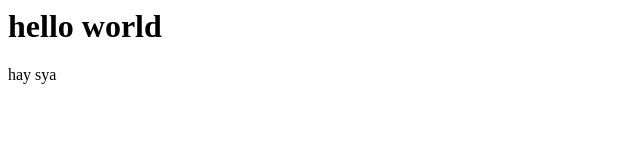
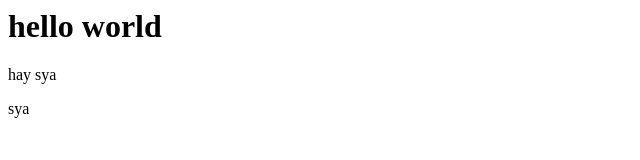
Before and after one commit to indraaptg90/laura, a plain HTML site: page index.html in a window 1280 px wide. Shown: the full height of the page, 0-640 px from the left. Drawn offline with Linux system fonts and the light colour scheme.

Commit message:
menambah sya

```diff
--- a/index.html
+++ b/index.html
@@ -1,2 +1,3 @@
 <h1>hello world</h1>
 <p>hay sya</p>
+<p>sya</p>
```
